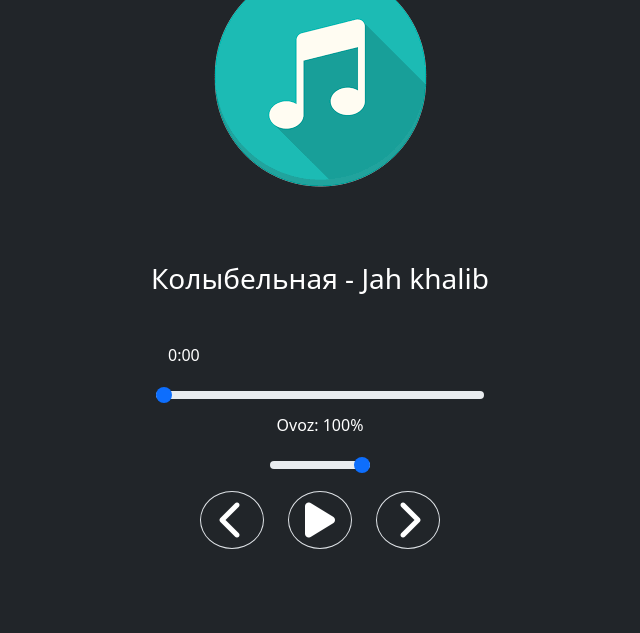
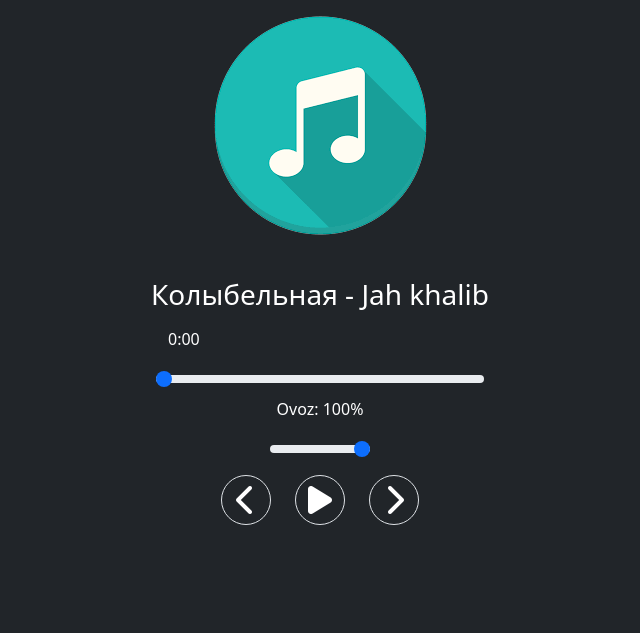
Before and after one commit to sanjarbek-ismatov/music, a plain HTML site: page index.html in a window 1280 px wide. Shown: the part 167-800 px from the top of the page, without its empty margins (320-960 px from the left). Drawn offline with nearby package versions, Linux system fonts and the light colour scheme.

Commit message:
theme updated

```diff
--- a/index.html
+++ b/index.html
@@ -37,8 +37,8 @@
       style="max-width: 400px; width: 100%; max-height: 700px; height: 100%">
       <div class="container-fluid text-center">
         <h1 class="text-white">Music player</h1>
-        <img id="img" class="mb-4 img-thumnail rounded-circle" src="/images/icon.png" alt="Sound image" />
-        <h3 id="title" class="text-white my-5">Music is not availible</h3>
+        <img id="img" class="m-4 img-thumnail rounded-circle" src="/images/icon.png" alt="Sound image" />
+        <h3 id="title" class="text-white my-3">Music is not availible</h3>
         <div class="container">
           <div class="container d-flex justify-content-between">
             <p id="currentTime" class="text-white">0:00</p>
@@ -49,13 +49,19 @@
           <input style="width: 100px" type="range" id="volume" onchange="changeVolume()" class="form-range" value="100"
             min="0" max="100" />
           <div class="d-flex justify-content-center m-2">
-            <i id="prev" role="button"
-              class="fa-solid border border-1 rounded-circle px-3 py-2 fs-1 fa-chevron-left text-white"></i>
+            <div style="height: 50px; width: 50px;"
+              class="btn btn-dark d-flex justify-content-center align-items-center border border-1 rounded-circle">
+              <i id="prev" role="button" class="fa-solid  fs-2 fa-chevron-left text-white"></i>
+            </div>
+            <div style="height: 50px; width: 50px;"
+              class="btn btn-dark d-flex justify-content-center mx-4 align-items-center border border-1 rounded-circle">
+              <i id="pause" role="button" class="fa-solid  fs-2 fa-play text-white"></i>
+            </div>
+            <div style="height: 50px; width: 50px;"
+              class="btn btn-dark d-flex justify-content-center align-items-center border border-1 rounded-circle">
+              <i id="next" role="button" class="fa-solid  fs-2 fa-chevron-right text-white"></i>
+            </div>
 
-            <i id="pause" role="button"
-              class="fa-solid border border-1 rounded-circle px-3 py-2 mx-4 fs-1 fa-play text-white"></i>
-            <i id="next" role="button"
-              class="fa-solid border border-1 rounded-circle px-3 py-2 fs-1 fa-chevron-right text-white"></i>
           </div>
         </div>
       </div>
```
